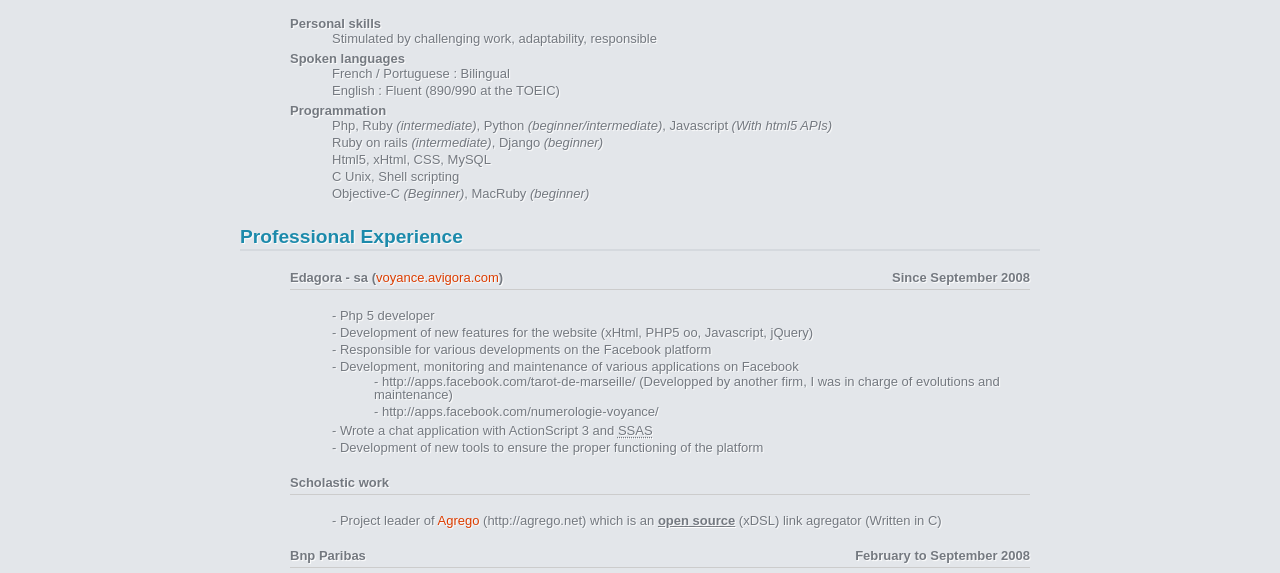
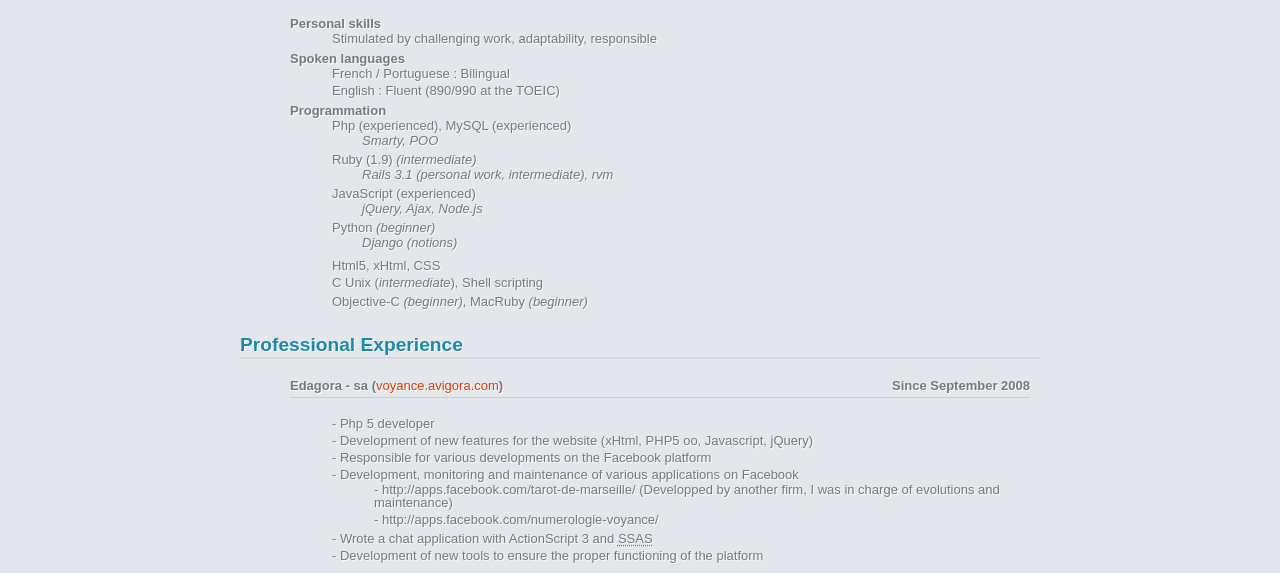
Before and after one commit to Shahor/resume, a plain HTML site: page index_en.html in a window 1280 px wide. Shown: the part 227-800 px from the top of the page. Drawn offline with Linux system fonts and the light colour scheme.

Commit message:
Experiences
Added some details on experiences (about frameworks and stuff)

```diff
--- a/css/cv.css
+++ b/css/cv.css
@@ -136,6 +136,7 @@ hr
 
 .skills
 {
+	position: relative;
 	padding-bottom: 5px;
 }
 
@@ -154,6 +155,15 @@ hr
 .skills p
 {
 	font-size: 13px;
+}
+
+.skillsDetails
+{
+	margin-top: 2px;
+	margin-bottom: 2px;
+	margin-left: 30px;
+
+	font-style: italic;
 }
 
 .tools
@@ -228,3 +238,8 @@ h3
 {
 	margin-top: -10px;
 }
+
+.hidden
+{
+	display: none;
+}
--- a/css/cv_print.css
+++ b/css/cv_print.css
@@ -129,6 +129,15 @@ hr
 	font-size: 13px;
 }
 
+.skillsDetails
+{
+	margin-top: 2px;
+	margin-bottom: 2px;
+	margin-left: 30px;
+
+	font-style: italic;
+}
+
 .tools
 {
 	padding-bottom: 5px;
@@ -177,3 +186,8 @@ hr
 {
 	margin-top: 35px;
 }
+
+.hidden
+{
+	display: none;
+}
--- a/index_en.html
+++ b/index_en.html
@@ -68,19 +68,57 @@
 			</p>
 			<ul>
 				<li>
-					Php, Ruby <i>(intermediate)</i>, Python <i>(beginner/intermediate)</i>, Javascript <i>(With html5 APIs)</i>
+					<p>
+						Php (experienced), MySQL (experienced)
+					</p>
+					<p class="skillsDetails">
+						Smarty, POO
+					</p>
 				</li>
 				<li>
-					Ruby on rails <i>(intermediate)</i>, Django <i>(beginner)</i>
+					<p>
+						Ruby (1.9) <i>(intermediate)</i>
+					</p>
+					<p class="skillsDetails">
+						Rails 3.1 (personal work, intermediate), rvm
+					</p>
+				</li>
+
+				<li>
+					<p>
+						JavaScript (experienced)
+					</p>
+					<p class="skillsDetails">
+						jQuery, Ajax, Node.js <span class="hidden">(
+								<a href="https://github.com/Shahor/jsBomber" target="_blank">jsBomber</a>
+							)</span>
+					</p>
 				</li>
 				<li>
-					Html5, xHtml, CSS, MySQL
+					<p>
+						Python <i>(beginner)</i>
+					</p>
+					<p class="skillsDetails">
+						Django (notions)
+					</p>
+				<li>
+				<li>
+					<p>
+						Html5, xHtml, CSS
+					</p>
 				</li>
 				<li>
-					C Unix, Shell scripting
+					<p>
+					C Unix (<i>intermediate</i>), Shell scripting
+					</p>
+					<p class="skillsDetails">
+
+					</p>
 				</li>
 				<li>
-					Objective-C <i>(Beginner)</i>, MacRuby <i>(beginner)</i>
+					<p>
+						Objective-C <i>(beginner)</i>, MacRuby <i>(beginner)</i>
+					</p>
 				</li>
 			</ul>
 		</article>
```
Also changed, not shown: index.html (+43 -5 lines), 2 other files.
